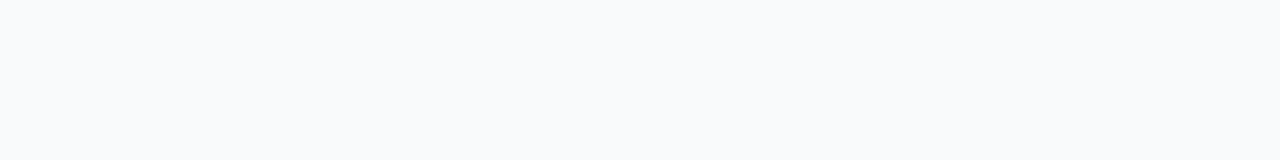
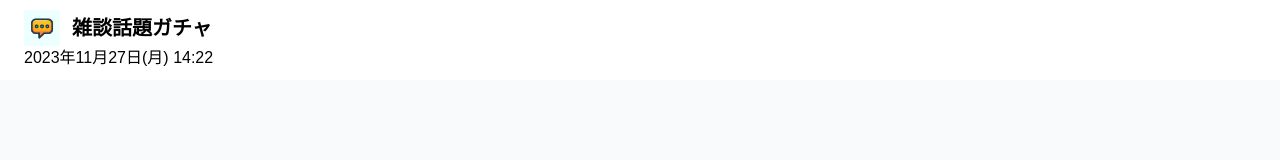
Before and after one commit to KazuhiroIto0127/zatudan, a React (Create React App) app in the folder zatudan-frontend/: page / in a window 1280 px wide. Shown: the top 160 px of the page. Built offline with nearby package versions, Linux system fonts and the light colour scheme; no server answers.

Commit message:
[frontend] ヘッダーを追加した

```diff
--- /dev/null
+++ b/zatudan-frontend/src/components/Header.tsx
@@ -0,0 +1,18 @@
+import React from "react";
+import JapaneseClock from "./JapaneseClock";
+
+export default function Header(){
+  return (
+    <header>
+      <nav className="bg-white border-gray-200 px-4 lg:px-6 py-2.5">
+        <div className="flex flex-wrap justify-between items-center mx-auto max-w-screen-xl">
+            <a href="/" className="flex items-center">
+                <img src="wadaiLogo.png" className="mr-3 h-6 sm:h-9" alt="雑談話題ガチャ" />
+                <span className="self-center text-xl font-semibold whitespace-nowrap">雑談話題ガチャ</span>
+            </a>
+        </div>
+        <JapaneseClock />
+      </nav>
+    </header>
+  )
+}
--- /dev/null
+++ b/zatudan-frontend/src/components/JapaneseClock.tsx
@@ -0,0 +1,41 @@
+import React, { useState, useEffect } from 'react';
+
+const JapaneseClock = () => {
+    const weekday = ['日', '月', '火', '水', '木', '金', '土'];
+
+    const [date, setDate] = useState<String>('');
+    const [time, setTime] = useState<String>('');
+
+    useEffect(() => {
+        // 現在の日時を設定する関数
+        const updateDateTime = () => {
+            let d = new Date();
+            let year = d.getFullYear();
+            let month = d.getMonth() + 1;
+            let day = d.getDate();
+            let dayofweek = d.getDay();
+            setDate(year + '年' + month + '月' + day + '日' + '(' + weekday[dayofweek] + ')');
+
+            let hour = d.getHours().toString().padStart(2, '0');
+            let minute = d.getMinutes().toString().padStart(2, '0');
+            setTime(hour + ':' + minute);
+        };
+
+        // コンポーネントマウント時に一度実行
+        updateDateTime();
+
+        // その後、1秒ごとに更新
+        const intervalId = setInterval(updateDateTime, 1000);
+
+        // コンポーネントのアンマウント時にインターバルをクリア
+        return () => clearInterval(intervalId);
+    }, []);
+
+    return (
+      <div>
+        <p>{date} <span>{time}</span></p>
+      </div>
+    );
+}
+
+export default JapaneseClock;
--- a/zatudan-frontend/src/index.tsx
+++ b/zatudan-frontend/src/index.tsx
@@ -1,6 +1,7 @@
 import React from 'react';
 import ReactDOM from 'react-dom/client';
 import './index.css';
+import Header from './components/Header';
 import RandomTopicButton from './components/RandomTopicButton';
 import TopicList from './components/TopicList';
 import reportWebVitals from './reportWebVitals';
@@ -8,6 +9,7 @@ import reportWebVitals from './reportWebVitals';
 const root = ReactDOM.createRoot(document.getElementById('root') as HTMLElement);
 root.render(
   <React.StrictMode>
+    <Header />
     <div className="flex flex-col items-center justify-center min-h-screen p-4 bg-gray-50">
       <RandomTopicButton />
       <TopicList />
```
Also changed, not shown: zatudan-frontend/public/wadaiLogo.png (added).
